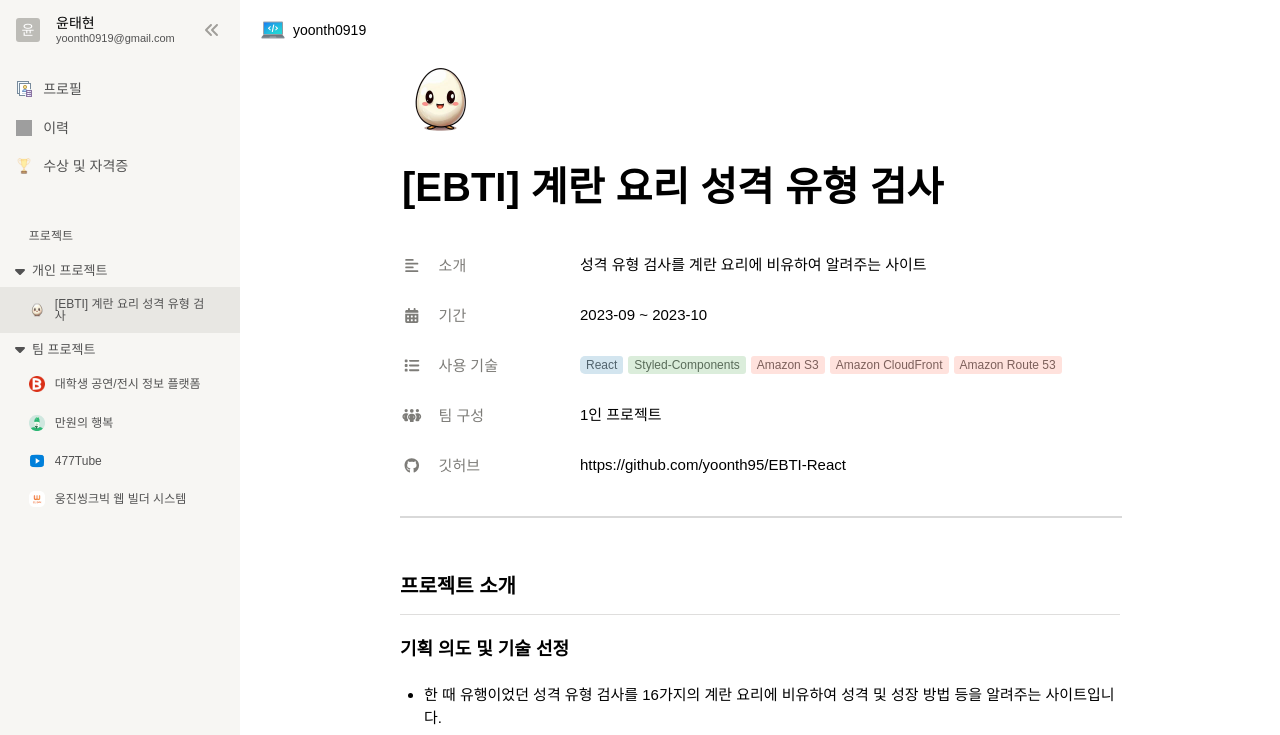
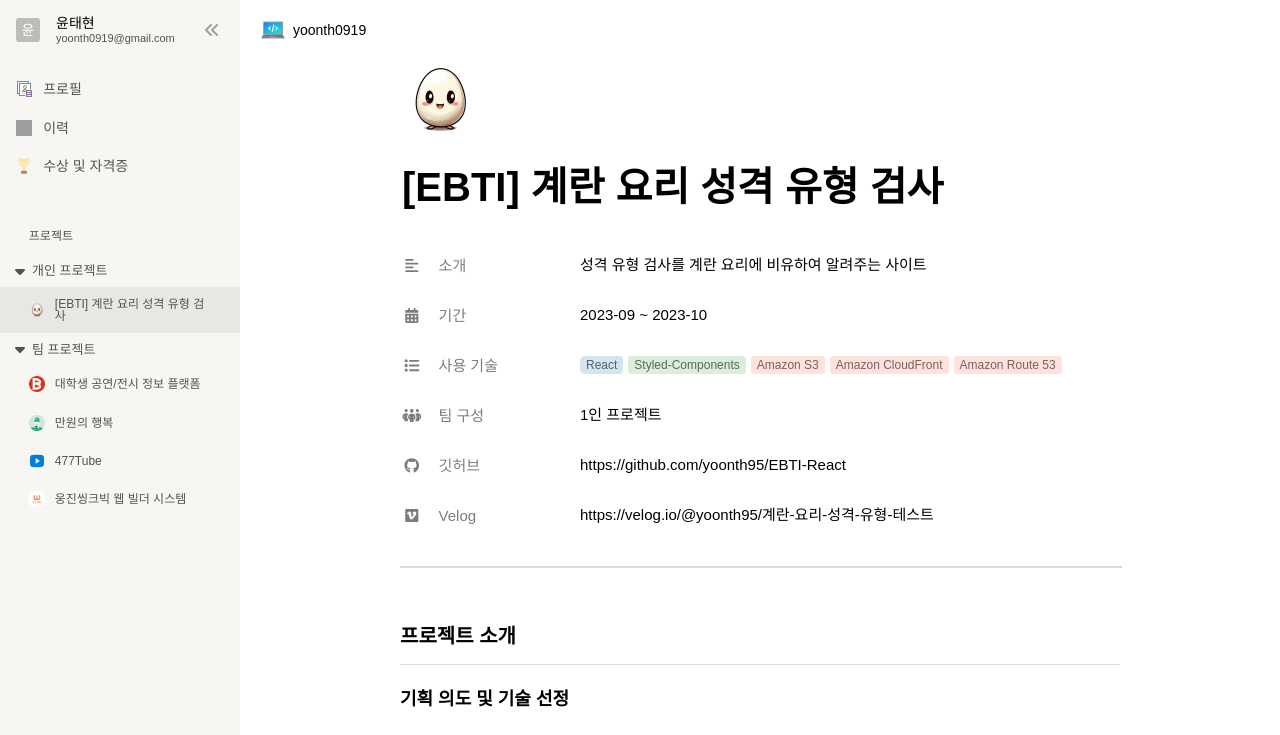
Before and after one commit to yoonth95/portfolio, a React (Vite) app: page /project/1 in a window 1280 px wide. Shown: the top 735 px of the page. Built offline with nearby package versions, Linux system fonts and the light colour scheme; grey boxes are pictures that could not be loaded; a web font is replaced by a local one.

Commit message:
Add: 프로젝트 헤더 컴포넌트 velog 부분 추가

```diff
--- a/src/components/project/projectHeader/ProjectHeader.tsx
+++ b/src/components/project/projectHeader/ProjectHeader.tsx
@@ -4,7 +4,7 @@ import { darkenColor } from "@/utils/colorChangeUtil";
 import { FontAwesomeIcon } from "@fortawesome/react-fontawesome";
 import { faAlignLeft, faCalendarDays, faList, faPeopleGroup } from "@fortawesome/free-solid-svg-icons";
 import * as PH from "./ProjectHeader.styled";
-import { faGithub } from "@fortawesome/free-brands-svg-icons";
+import { faGithub, faVimeo } from "@fortawesome/free-brands-svg-icons";
 import { Link } from "react-router-dom";
 
 interface ProjectHeaderProps {
@@ -70,6 +70,19 @@ const ProjectHeader: React.FC<ProjectHeaderProps> = ({ projectData, isModal }) =
               ))}
             </PH.InfoRight>
           </div>
+          {projectData.velog && (
+            <div className="infoEach">
+              <PH.InfoLeft>
+                <FontAwesomeIcon icon={faVimeo} />
+                <span>Velog</span>
+              </PH.InfoLeft>
+              <PH.InfoRight>
+                <Link key={projectData.velog} to={projectData.velog} target="_blank">
+                  {projectData.velog}
+                </Link>
+              </PH.InfoRight>
+            </div>
+          )}
         </div>
       </PH.Info>
     </>
```
